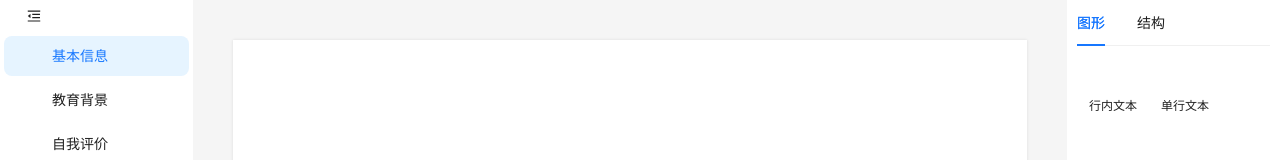
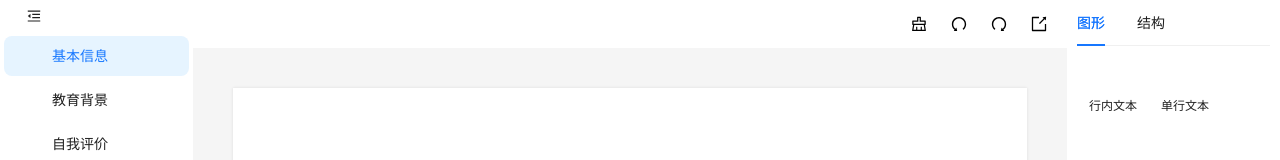
Before and after one commit to gjy-jxnu/online-resume, a Vue app: page /online-resume/index in a window 1280 px wide. Shown: the top 160 px of the page. Built offline with nearby package versions, Linux system fonts and the light colour scheme.

Commit message:
feat: 新增操作菜单

```diff
--- a/package.json
+++ b/package.json
@@ -11,6 +11,7 @@
   "dependencies": {
     "@ant-design/icons-vue": "^7.0.1",
     "ant-design-vue": "^4.2.6",
+    "dayjs": "^1.11.18",
     "less": "^4.4.1",
     "pinia": "^3.0.3",
     "uuid": "^13.0.0",
--- a/src/views/index.vue
+++ b/src/views/index.vue
@@ -1,4 +1,26 @@
 <template>
+    <div>
+        <div class="header-menu">
+            <div class="tips">
+                <span v-if="lastEditTime">最后编辑时间：{{ dayjs(Number(lastEditTime)).format('YYYY-MM-DD HH:mm:ss') }}</span>
+            </div>
+            <div class="operation">
+                <div class="menu-item" title="清空">
+                    <a-popconfirm title="您确定要清空屏幕吗？" ok-text="确定" cancel-text="取消" @confirm="clear">
+                        <ClearOutlined></ClearOutlined>
+                    </a-popconfirm>
+                </div>
+                <div class="menu-item" title="撤销" @click="undo">
+                    <UndoOutlined></UndoOutlined>
+                </div>
+                <div class="menu-item" title="恢复" @click="redo">
+                    <RedoOutlined></RedoOutlined>
+                </div>
+                <div class="menu-item" title="导出" @click="exportPDF">
+                    <ExportOutlined></ExportOutlined>
+                </div>
+            </div>
+        </div>
         <div class='content' ref="parentRef">
             <div class="a4-page" :class="{ isDrag: store.currentDragComponent && !store.currentDragComponent.id }"
                 @dragenter.prevent="handleCanvasDragEnter" @dragover.prevent @drop.prevent="handleCanvasDrop">
@@ -18,6 +40,7 @@
 
             <selection-menu :parentRef="parentRef" :pageSchema="pageSchema"></selection-menu>
         </div>
+    </div>
 </template>
 
 <script lang='ts' setup>
@@ -27,6 +50,8 @@ import SelectionMenu from '@/components/SelectionMenu.vue';
 import { useStore } from '@/stores';
 import { MyComponent } from '@/components/RightSidebar.vue';
 import { v4 as uuidv4 } from 'uuid';
+import { ClearOutlined, UndoOutlined, RedoOutlined, ExportOutlined } from '@ant-design/icons-vue';
+import dayjs from 'dayjs'
 
 // 导入自定义组件
 import Text from '@/components/Graphics/Text.vue';
@@ -225,15 +250,43 @@ const uncheckedComponent = (e) => {
     }
 }
 
+/** 顶部菜单 */
+
+// 最后编辑时间
+const lastEditTime = ref('')
+
+const clear = () => {
+    pageSchema.value = {
+        componentName: 'div',
+        props: {},
+        children: [],
+        id: uuidv4()
+    }
+}
+
+const undo = () => {
+
+}
+
+const redo = () => {
+
+}
+
+const exportPDF = () => {
+
+}
+
 // 自动保存
 watch(() => pageSchema.value, (newVal) => {
     if (newVal) {
         store.pageSchema = newVal
         localStorage.setItem('pageSchema', JSON.stringify(pageSchema.value))
+        localStorage.setItem('lastEditTime', String(Date.now()))
     }
 }, { deep: true })
 
 onMounted(() => {
+    lastEditTime.value = localStorage.getItem('lastEditTime')
     document.addEventListener('click', uncheckedComponent)
 });
 
@@ -243,6 +296,51 @@ onUnmounted(() => {
 </script>
 
 <style lang='less' scoped>
+.header-menu {
+    background-color: #ffffff;
+    padding: 8px;
+    position: sticky;
+    top: 0;
+    display: flex;
+    justify-content: space-between;
+    align-items: center;
+}
+
+.tips {
+    font-size: 12px;
+    color: #909399;
+    opacity: 1;
+    transform: translateX(0);
+    animation: fade-left 0.5s ease forwards;
+    animation-delay: 2s;
+
+    @keyframes fade-left {
+        to {
+            opacity: 0;
+            transform: translateX(-40px);
+        }
+    }
+}
+
+.operation {
+    display: flex;
+}
+
+.menu-item {
+    width: 32px;
+    height: 32px;
+    border-radius: 2px;
+    margin: 0 4px;
+    display: flex;
+    justify-content: center;
+    align-items: center;
+}
+
+.menu-item:hover {
+    cursor: pointer;
+    background-color: #e6e6e6;
+}
+
 .content {
     background-color: #f5f5f5;
     padding: 40px;
```
Also changed, not shown: 2 other files (tests, documents, lock files or other folders). Lines whose indentation alone changed are shown as unchanged.
